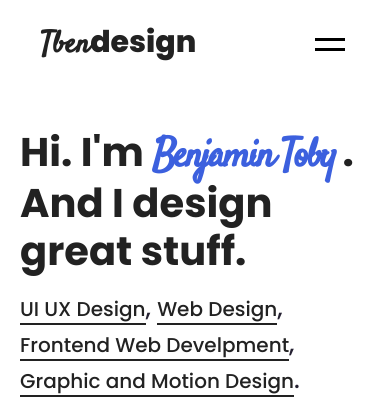
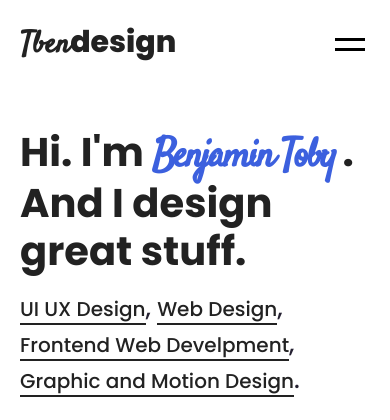
Before and after one commit to BenjaminToby/personal_site, a PHP site: page / in a window 390 px wide. Shown: the top 420 px of the page. Run offline with PHP 8.4, Linux system fonts and the light colour scheme; some libraries are stand-ins or nearby versions.

Commit message:
Update main.css

```diff
--- a/main.css
+++ b/main.css
@@ -387,6 +387,10 @@ input:focus {
         font-size: 40px;
     }
 
+    header {
+        padding: 20px;
+    }
+
     .hero-section {
         padding: 40px 20px 20px 20px;
     }
```
